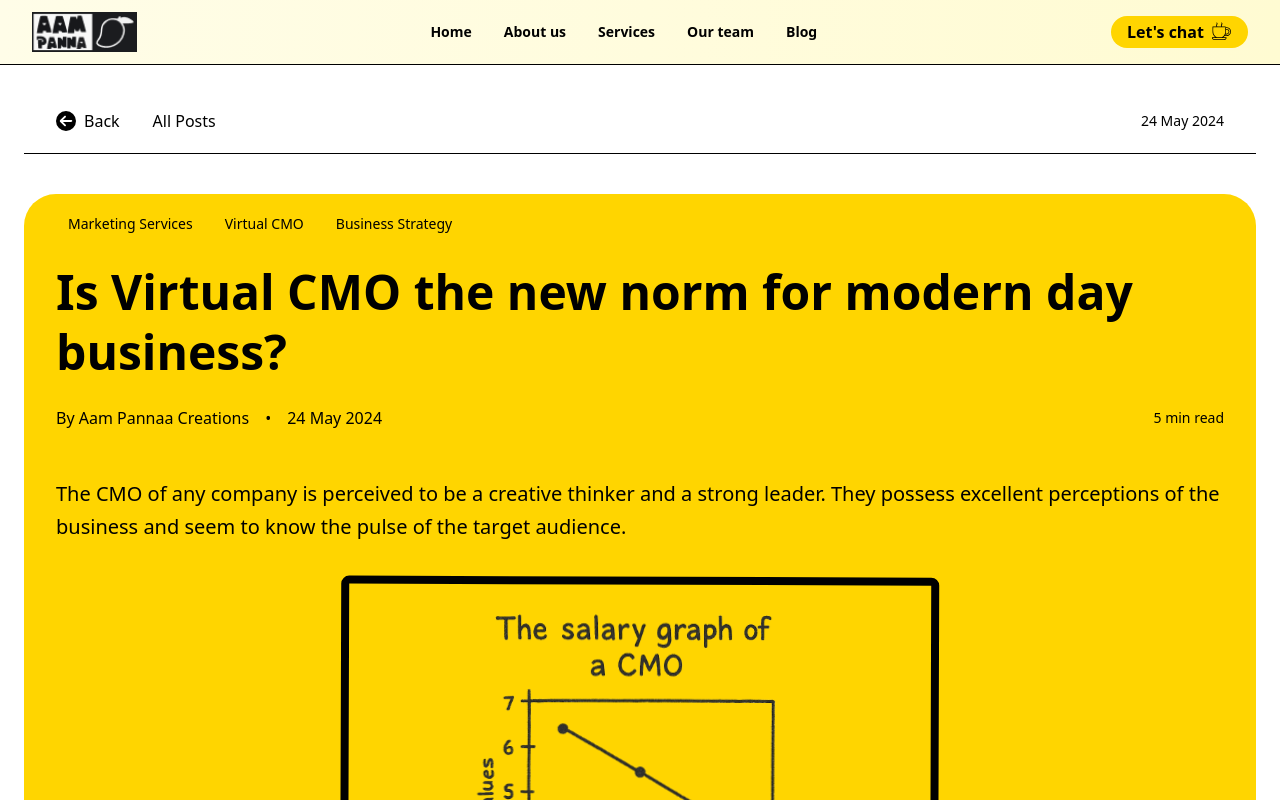
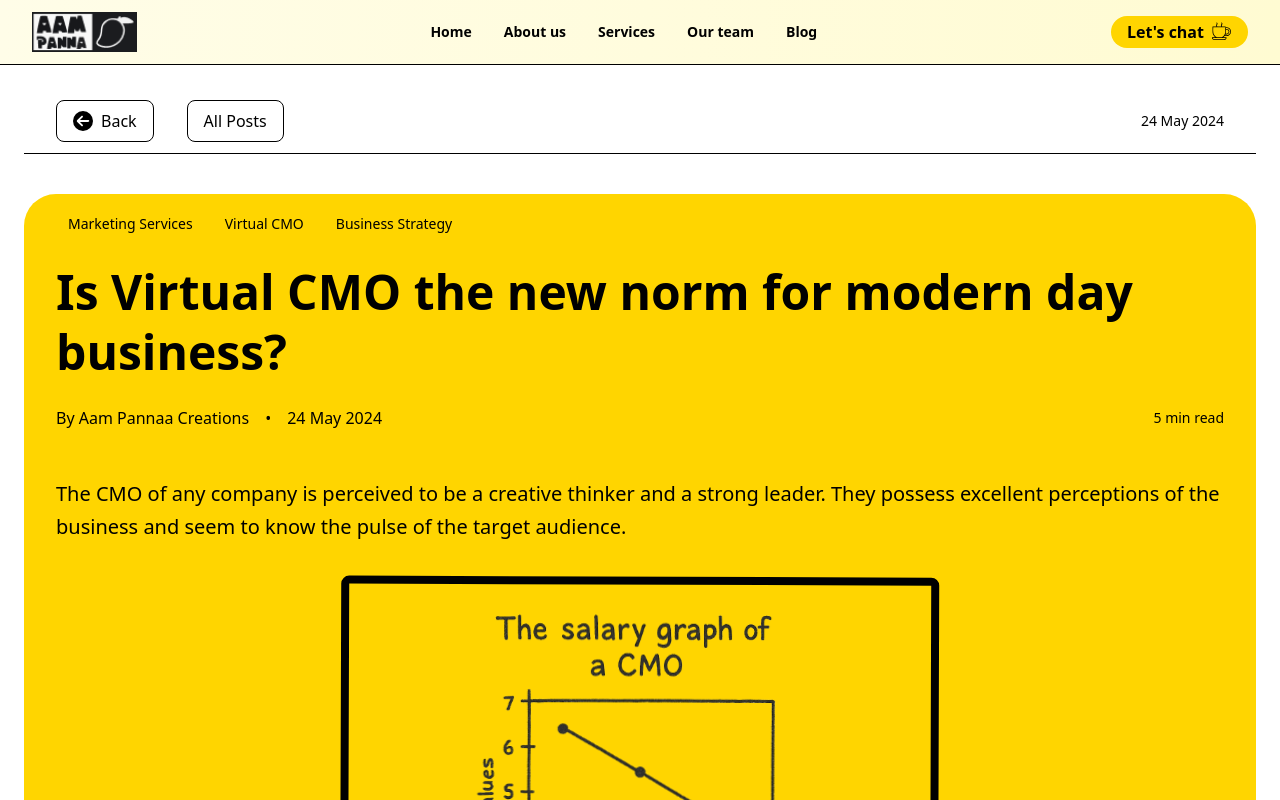
Before and after one commit to arnab-git-404/aam-panna-creations, a Next.js app: page /blog/1 in a window 1280 px wide. Shown: the top 800 px of the page. Built offline with nearby package versions, Linux system fonts and the light colour scheme.

Commit message:
Update page.tsx

```diff
--- a/src/app/blog/[id]/page.tsx
+++ b/src/app/blog/[id]/page.tsx
@@ -363,7 +363,7 @@ const BlogPostPage = () => {
             <div className="flex items-center space-x-4">
               <button
                 onClick={handleBack}
-                className="flex items-center space-x-2 text-muted-foreground hover:text-primary transition-colors"
+                className=" hover:cursor-pointer px-4 py-2 rounded-lg hover:bg-pink-300 border border-border flex items-center space-x-2 text-muted-foreground hover:text-primary transition-colors"
               >
                 <FaCircleArrowLeft className="w-5 h-5" />
                 <span>Back</span>
@@ -371,7 +371,7 @@ const BlogPostPage = () => {
               <div className="h-6 w-px bg-border"></div>
               <button
                 onClick={handleBackToBlog}
-                className="text-muted-foreground hover:text-primary transition-colors"
+                className="text-muted-foreground hover:text-primary transition-colors hover:cursor-pointer px-4 py-2 rounded-lg hover:bg-pink-300 border border-border  "
               >
                 All Posts
               </button>
@@ -424,9 +424,6 @@ const BlogPostPage = () => {
           <div className="text-xl text-muted-foreground leading-relaxed mb-8">
             {post.excerpt}
           </div>
-
-
-
 
 <div className="flex justify-center mb-8">
   <Image
```
